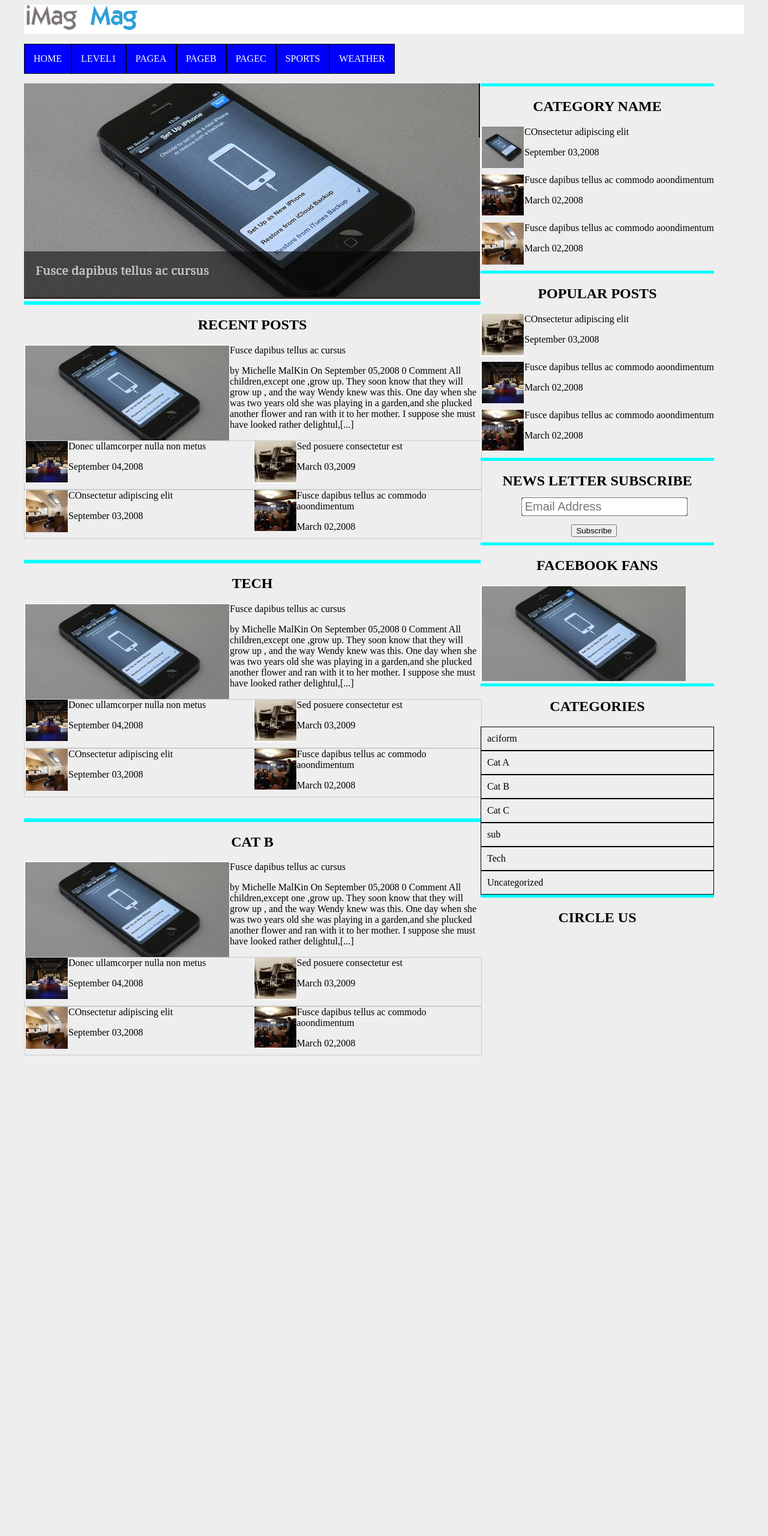
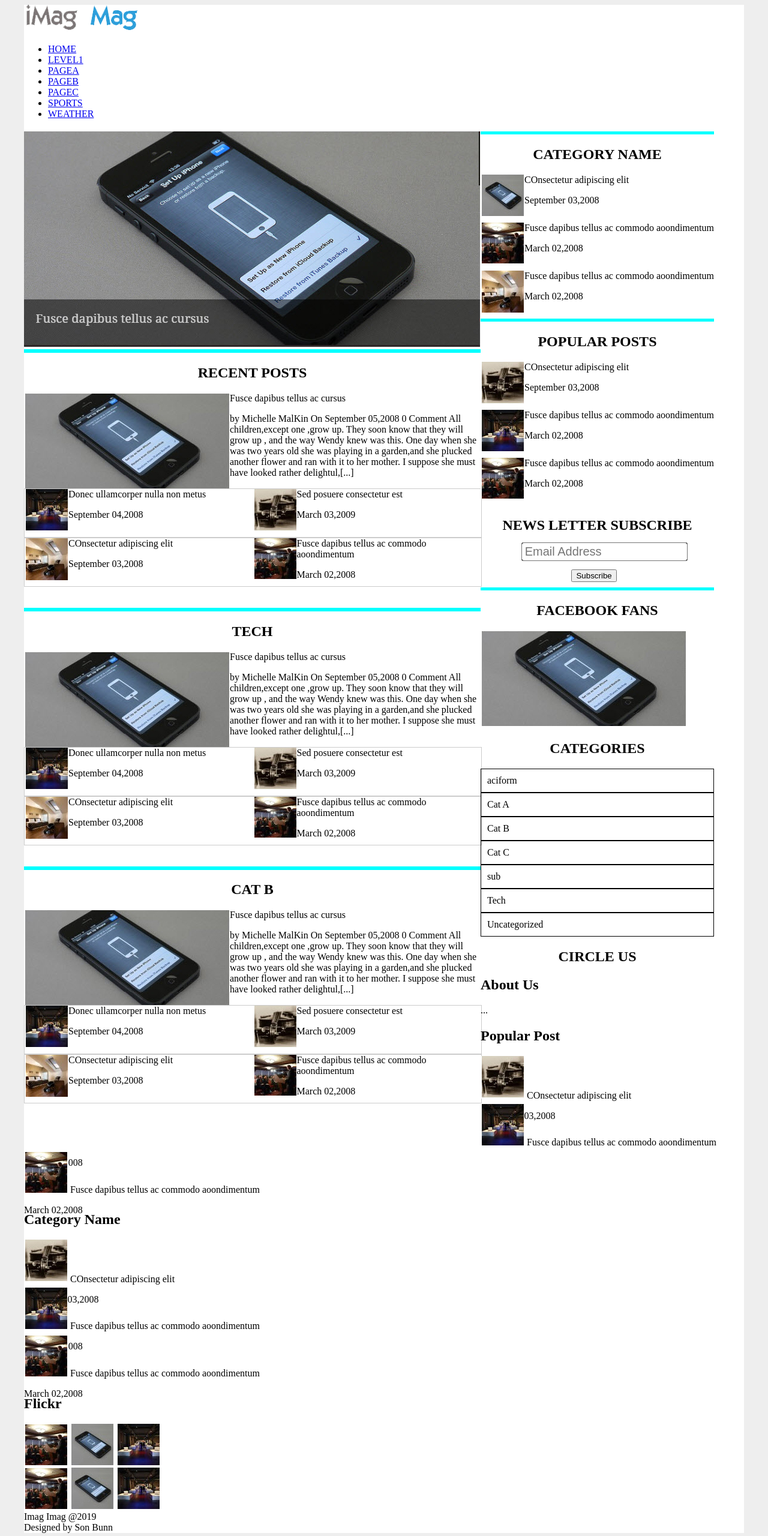
Before and after one commit to duongvansonlt0719a/giao-dien-imag, a plain HTML site: page index.html in a window 1280 px wide. Shown: the whole page at 60% size. Before the commit the page ends 1794 px from the top, so only its background shows below. Drawn offline with Linux system fonts and the light colour scheme.

Commit message:
commit 2

```diff
--- a/index.html
+++ b/index.html
@@ -13,13 +13,15 @@
     		<img src="image/anh1.png">
     	</div>
     	<div class="luachon">
-    		<ul class="home">HOME</ul>
-			<ul class="home">LEVEL1</ul>
-			<ul class="home">PAGEA</ul>
-			<ul class="home">PAGEB</ul>
-			<ul class="home">PAGEC</ul>
-			<ul class="home">SPORTS</ul>
-			<ul class="home">WEATHER</ul>
+    		<ul>
+                <li><a href="#">HOME</a></li>
+                <li><a href="#">LEVEL1</a></li>
+                <li><a href="#">PAGEA</a></li>
+                <li><a href="#">PAGEB</a></li>
+                <li><a href="#">PAGEC</a></li>
+                <li><a href="#">SPORTS</a></li>
+                <li><a href="#">WEATHER</a></li>
+            </ul>
     	</div>
 
     	<div>
@@ -160,54 +162,66 @@
 
         <div class="categoryname">
             <h2 align="center">CATEGORY NAME</h2>
-
+             <div class="cackhung2">
              <div class="cackhung1">
                     <img src="image/dtbe1.jpg" >
                     <a>COnsectetur adipiscing elit </a>
                      <p>September 03,2008</p>
+                     <div class="clr"></div>
              </div>
 
              <div class="cackhung1">
                      <img src="image/hop1.jpg">
                      <a>Fusce dapibus tellus ac commodo aoondimentum</a>
                      <p>March 02,2008</p>
+                     <div class="clr"></div>
              </div>
               <div class="cackhung1">
                      <img src="image/phong1.jpg">
                      <a>Fusce dapibus tellus ac commodo aoondimentum</a>
                      <p>March 02,2008</p>
+                     <div class="clr"></div>
              </div>
+         </div>
         </div>
 
          <div class="categoryname">
             <h2 align="center">POPULAR POSTS</h2>
-
+             <div class="cackhung2">
              <div class="cackhung1">
                     <img src="image/may1.jpg" >
                     <a>COnsectetur adipiscing elit </a>
                      <p>September 03,2008</p>
+             <div class="clr"></div>
              </div>
 
              <div class="cackhung1">
                      <img src="image/tiec1.jpg">
                      <a>Fusce dapibus tellus ac commodo aoondimentum</a>
                      <p>March 02,2008</p>
+             <div class="clr"></div>
              </div>
               <div class="cackhung1">
                      <img src="image/hop1.jpg">
                      <a>Fusce dapibus tellus ac commodo aoondimentum</a>
                      <p>March 02,2008</p>
+             <div class="clr"></div>
              </div>
+
+
+
         </div>
 
 
-        <div class="categoryname">
+        <div class="categoryname1">
             <h2 align="center">NEWS LETTER SUBSCRIBE</h2>
+            <div class="cackhung">
             <div class="hopemail">
             	<input type="text" name="" placeholder="Email Address" ><br></div>
             	<div class="hopemail1">
             	<input type="button" name="" value="Subscribe">
             </div>
+        </div>
         </div>
 
         <div class="categoryname">
@@ -215,7 +229,7 @@
            <img src="image/dtbe.jpg">
         </div>
 
-        <div class="categoryname">
+        <div class="categoryname3">
             <h2 align="center">CATEGORIES</h2>
            	<ul class="cate">aciform</ul>
            	<ul class="cate">Cat A</ul>
@@ -226,9 +240,10 @@
            	<ul class="cate">Uncategorized</ul>
         </div>
 
-          <div class="categoryname">
+          <div class="categoryname4">
+            <div class="cackhung">
             <h2 align="center">CIRCLE US</h2>
-
+        </div>
 
         </div>
 
@@ -238,9 +253,93 @@
 
 
     </div>
+    <div class="clr"></div>
 
 
+<div class="khungden">
+    <div class="khungden1">
+       <div> <h2>About Us</h2></div>
 
+        <div>...</div>
+    </div>
+
+    <div class="khungden1">
+       <div><h2>Popular Post</h2></div>
+       <div class="khung2">
+             <div class="cackhung1">
+                    <img src="image/may1.jpg" >
+                    <a>COnsectetur adipiscing elit </a>
+                     <p>September 03,2008</p>
+                     <div class="clr"></div>
+             </div>
+             <div class="cackhung1">
+                     <img src="image/tiec1.jpg">
+                     <a>Fusce dapibus tellus ac commodo aoondimentum</a>
+                     <p>March 02,2008</p>
+             <div class="clr"></div>
+             </div>
+              <div class="cackhung1">
+                     <img src="image/hop1.jpg">
+                     <a>Fusce dapibus tellus ac commodo aoondimentum</a>
+                     <p>March 02,2008</p>
+             <div class="clr"></div>
+
+        </div>
+
+
+    </div>
+</div>
+    <div class="khungden1">
+      <div><h2>Category Name</h2></div>
+       <div class="khung2">
+             <div class="cackhung1">
+                    <img src="image/may1.jpg" >
+                    <a>COnsectetur adipiscing elit </a>
+                     <p>September 03,2008</p>
+                     <div class="clr"></div>
+             </div>
+             <div class="cackhung1">
+                     <img src="image/tiec1.jpg">
+                     <a>Fusce dapibus tellus ac commodo aoondimentum</a>
+                     <p>March 02,2008</p>
+             <div class="clr"></div>
+             </div>
+              <div class="cackhung1">
+                     <img src="image/hop1.jpg">
+                     <a>Fusce dapibus tellus ac commodo aoondimentum</a>
+                     <p>March 02,2008</p>
+             <div class="clr"></div>
+
+        </div>
+
+
+    </div>
+</div>
+
+<div class="khungden1">
+   <h2>Flickr</h2>
+    <div>
+        <img src="image/hop1.jpg">
+        <img src="image/dtbe1.jpg">
+        <img src="image/tiec1.jpg">
+    </div>
+    <div>
+        <img src="image/hop1.jpg">
+        <img src="image/dtbe1.jpg">
+        <img src="image/tiec1.jpg">
+    </div>
+
+
+</div>
+<div class="clr"></div>
+</div>
+<div class="dongcuoi">
+    <div class="nam">
+     <div><span>Imag Imag @2019</span></div>
+    </div>
+    <div class="tacgia">
+        <div><span>Designed by Son Bunn</span></div>
+    </div>
 </div>
 
 
```
